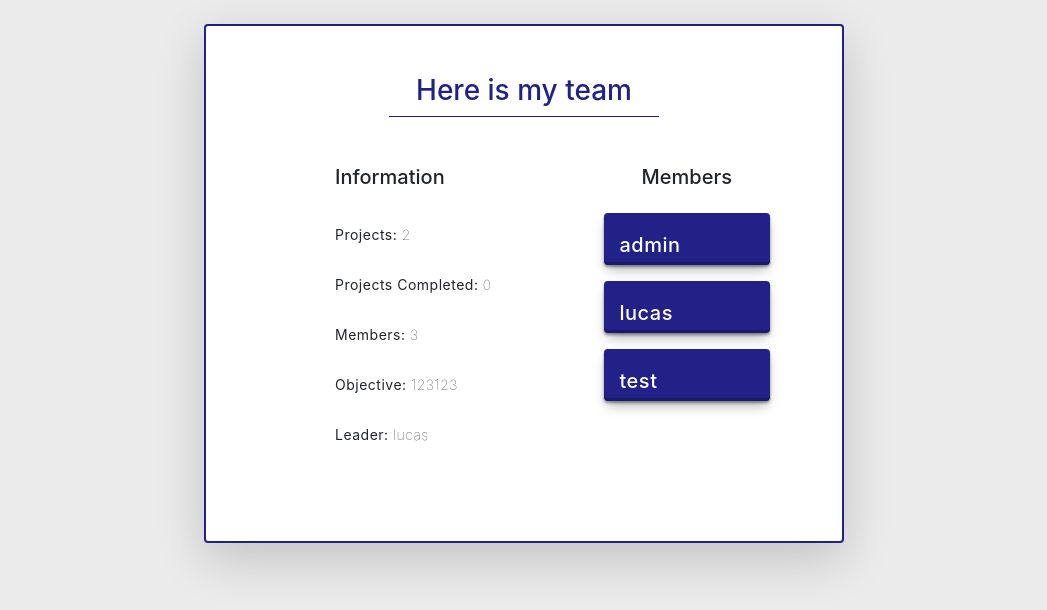
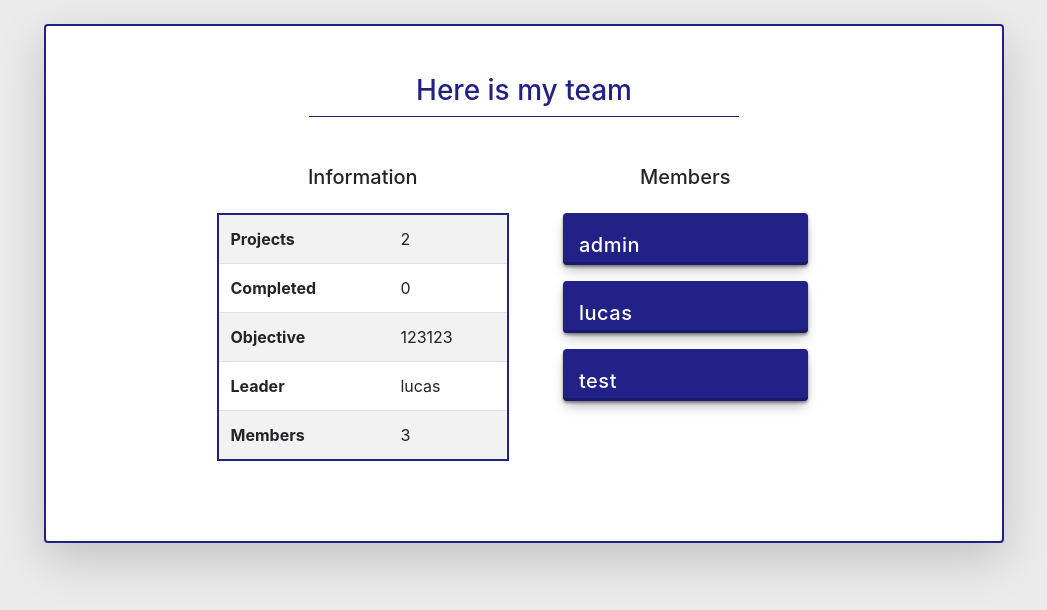
Before and after one commit to lucasnegri/Project-Management-Website, a Django app: page /manage_team/114 in a window 1280 px wide. Shown: the part 96-706 px from the top of the page, without its empty margins (116-1163 px from the left). Run offline with Django 3.2, Linux system fonts and the light colour scheme; data comes from the database, SQL or seed files in the repository; both versions use the stored data as it was after the commit; style sheets or scripts are compiled from the project's sources; some libraries are stand-ins or nearby versions; some web fonts are replaced.

Commit message:
Final manage team interface
Add a table to the manage_team interface, showing all the values related to that specific team.

```diff
--- a/project4/network/templates/network/layout.html
+++ b/project4/network/templates/network/layout.html
@@ -7,6 +7,8 @@
         <title>{% block title %}Social Network{% endblock %}</title>
         <link rel="stylesheet" href="https://stackpath.bootstrapcdn.com/bootstrap/4.4.1/css/bootstrap.min.css" integrity="sha384-Vkoo8x4CGsO3+Hhxv8T/Q5PaXtkKtu6ug5TOeNV6gBiFeWPGFN9MuhOf23Q9Ifjh" crossorigin="anonymous">
         <link rel='stylesheet' href='https://cdnjs.cloudflare.com/ajax/libs/font-awesome/5.14.0/css/all.min.css'><link rel="stylesheet" href="./style.css">
+        <link rel="preconnect" href="https://fonts.gstatic.com" crossorigin>
+        <link href="https://fonts.googleapis.com/css2?family=Poppins:wght@300;400;700&family=Roboto:wght@300;400;700&display=swap" rel="stylesheet">
         <link rel="shortcut icon" type="image/png" href="{% static 'favicon.ico' %}"/>
         <link href="{% static 'network/css/style.css' %}" rel="stylesheet">
         <link href="{% static 'network/css/login.css' %}" rel="stylesheet">
@@ -16,6 +18,7 @@
         <link href="{% static 'network/css/create_team.css' %}" rel="stylesheet">
         <link href="{% static 'network/css/create_task.css' %}" rel="stylesheet">
         <link href="{% static 'network/css/manage_team.css' %}" rel="stylesheet">
+        <link rel="preconnect" href="https://fonts.googleapis.com">
     </head>
     <body>
         <!--PAGE HEADER -->
--- a/project4/network/templates/network/login.html
+++ b/project4/network/templates/network/login.html
@@ -1,7 +1,6 @@
 {% extends "network/layout.html" %}
 
 {% block body %}
-<div class="pt-5"></div>
 <div class="container login_container py-auto" id="container">
     <div class="form-container sign-up-container">
         <form action="{% url 'register' %}" method="post" class="login_form">
--- a/project4/network/templates/network/manage_team.html
+++ b/project4/network/templates/network/manage_team.html
@@ -4,21 +4,37 @@
 
 
 
-
-<div class="card container mt-4 p-5 w-50 rounded shadow-lg" style="border: 2px solid {{team.color}}">
+<div class="card container mt-4 p-5 w-75 rounded shadow-lg" style="border: 2px solid {{team.color}}">
     <h3 class="text-center" style="color: {{ team.color }}">{{ team.name }}</h3>
     <hr class="w-50 m-auto" style="background-color: {{ team.color }}">
 
-    <div class="row pt-5 d-flex justify-content-center">
-      <div class="col pl-5 ml-5">
-        <h5 class="pb-3">Information</h5>
-        <div class="">
-          <p><b>Projects:</b> {{ team.project_set.all.count }}</p>
-          <p><b>Projects Completed:</b> {{ team.completed_projects_count }}</p>
-          <p><b>Members:</b> {{ team.members.count }}</p>
-          <p><b>Objective:</b> {{ team.objective }}</p>
-          <p><b>Leader:</b> {{ team.created_by }}</p>
-        </div>
+    <div class="row pt-5 w-75 mx-auto">
+      <div class="col">
+        <h5 class="pb-3 text-center ">Information</h5>
+        <table class="table table-striped" style="border: 2px solid {{team.color}}">
+          <tbody>
+            <tr style="background-color: rgba({{team.color}}, 0.5)">
+              <th scope="row">Projects</th>
+              <td>{{ team.project_set.all.count }}</td>
+            </tr>
+            <tr>
+              <th scope="row">Completed</th>
+              <td>{{ team.completed_projects_count }}</td>
+            </tr>
+            <tr>
+              <th scope="row">Objective</th>
+              <td>{{ team.objective }}</td>
+            </tr>
+            <tr>
+              <th scope="row">Leader</th>
+              <td>{{ team.created_by }}</td>
+            </tr>
+            <tr>
+              <th scope="row">Members</th>
+              <td>{{ team.members.count }}</td>
+            </tr>
+          </tbody>
+        </table>
       </div>
 
       <div class="col text-center">
```
Also changed, not shown: project4/db.sqlite3.
